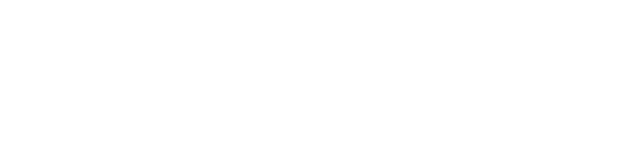
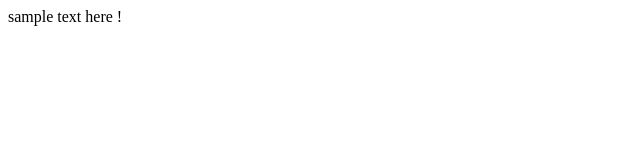
Before and after one commit to Vikash79/demosample, a plain HTML site: page index.html in a window 1280 px wide. Shown: the whole page, without its empty margins (0-640 px from the left). Drawn offline with Linux system fonts and the light colour scheme.

Commit message:
html file updated with text

```diff
--- a/index.html
+++ b/index.html
@@ -1,4 +1,5 @@
 <html>
   <body>
+    sample text here !
   </body>
 </html>
```
